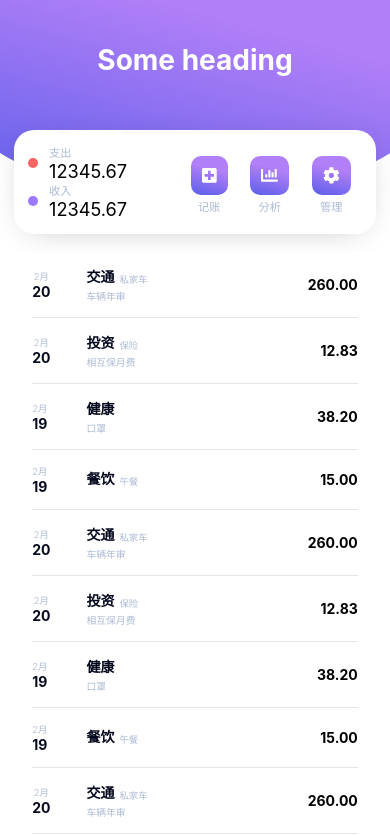
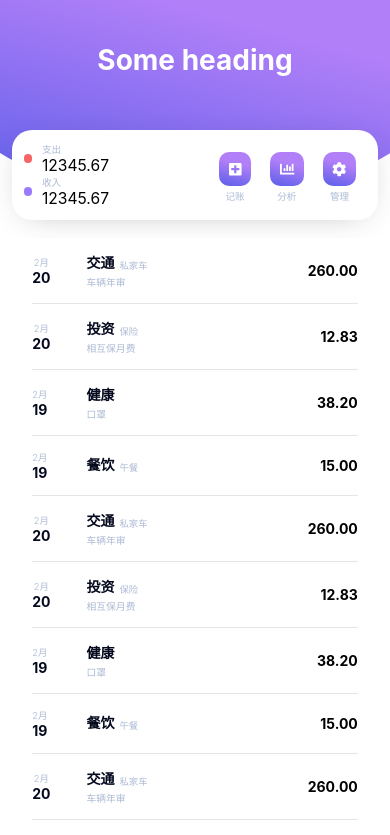
Before and after one commit to xsephiroth/hiwallet2, a React (Create React App) app: page /#/ in a window 390 px wide. Shown: the top 835 px of the page. Built offline with nearby package versions, Linux system fonts and the light colour scheme.

Commit message:
Fixed small device HomePage styles

```diff
--- a/src/pages/Home.scss
+++ b/src/pages/Home.scss
@@ -73,4 +73,10 @@
       top: 10em;
     }
   }
+
+  @media (max-width: 400px) {
+    &__Activity {
+      font-size: 12px;
+    }
+  }
 }
```
